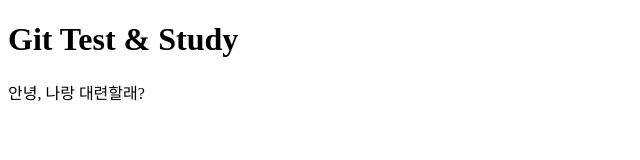
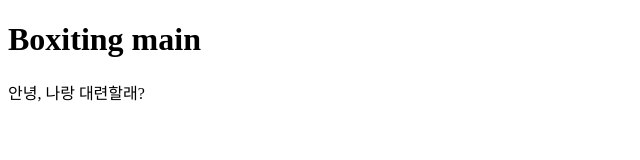
Before and after one commit to fir1love/gitTest, a plain HTML site: page index.html in a window 1280 px wide. Shown: the whole page, without its empty margins (0-640 px from the left). Drawn offline with Linux system fonts and the light colour scheme.

Commit message:
메인 페이지 생성

```diff
--- a/index.html
+++ b/index.html
@@ -7,7 +7,7 @@
     <title>Document</title>
 </head>
 <body>
-    <h1>Git Test & Study</h1>
+    <h1>Boxiting main</h1>
     <div>안녕, 나랑 대련할래?</div>
 </body>
 </html>
```
